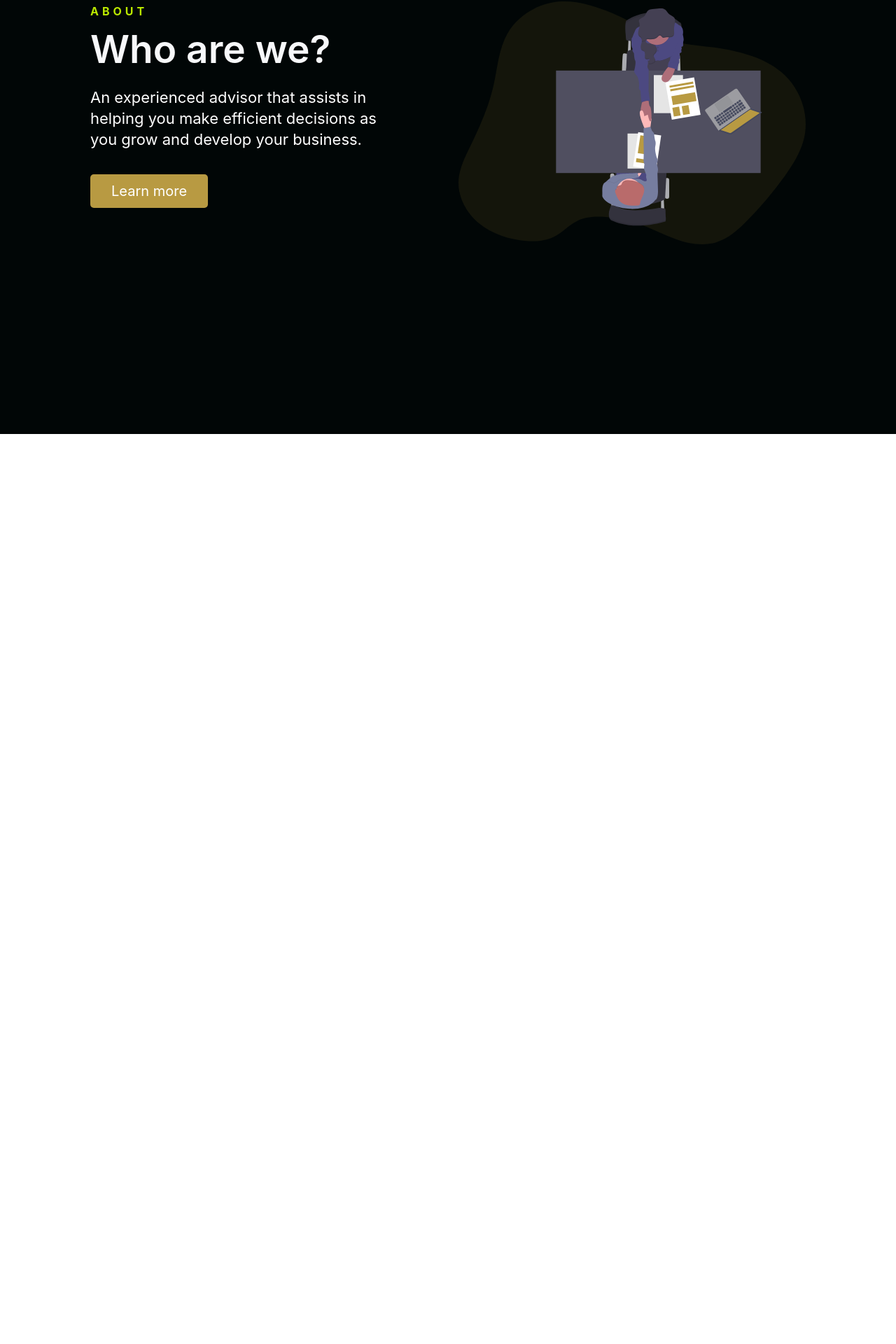
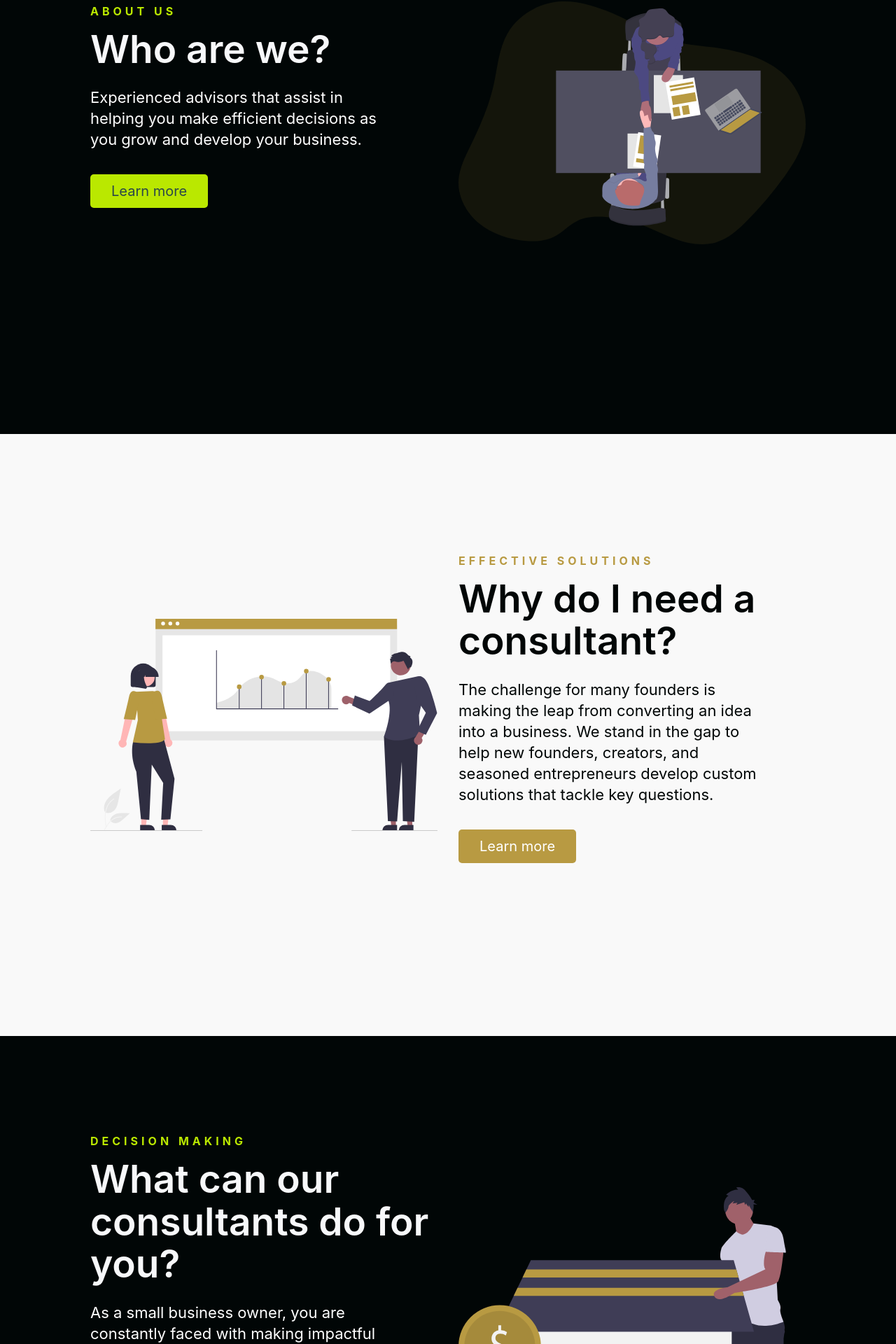
Before and after one commit to JonayahJ/orgena, a React (Create React App) app: page / in a window 1280 px wide. Shown: the part 1120-3040 px from the top of the page at 70% size. Before the commit the page ends 1740 px from the top, so only its background shows below. Built offline with nearby package versions, Linux system fonts and the light colour scheme.

Commit message:
set the other info sections

```diff
--- a/src/components/InfoSection/Data.js
+++ b/src/components/InfoSection/Data.js
@@ -1,12 +1,13 @@
-
+// Content for info sections
 export const homeObjOne = {
     id: "about",
     lightBG: false,
+    topText: true,
     lightText: true,
     lightTextDesc: true,
-    topLine: "About",
+    topLine: "About Us",
     headline: "Who are we?",
-    description: "An experienced advisor that assists in helping you make efficient decisions as you grow and develop your business.",
+    description: "Experienced advisors that assist in helping you make efficient decisions as you grow and develop your business.",
     buttonLabel: "Learn more",
     imgStart: false,
     img: ("../../images/svg-1.svg"),
@@ -15,3 +16,39 @@ export const homeObjOne = {
     primary: true,
     darkText: false,
 }
+
+export const homeObjTwo = {
+    id: "about",
+    lightBG: true,
+    topText: false,
+    lightText: false,
+    lightTextDesc: false,
+    topLine: "Effective Solutions",
+    headline: "Why do I need a consultant?",
+    description: "The challenge for many founders is making the leap from converting an idea into a business. We stand in the gap to help new founders, creators, and seasoned entrepreneurs develop custom solutions that tackle key questions.",
+    buttonLabel: "Learn more",
+    imgStart: true,
+    img: ("../../images/svg-2.svg"),
+    alt: "Growth Analytics",
+    dark: false,
+    primary: false,
+    darkText: true,
+}
+
+export const homeObjThree = {
+    id: "about",
+    lightBG: false,
+    topText: true,
+    lightText: true,
+    lightTextDesc: true,
+    topLine: "Decision Making",
+    headline: "What can our consultants do for you?",
+    description: "As a small business owner, you are constantly faced with making impactful decisions for your business.  Our consultants leverage their experience to help you make effective decisions that bring you closer to your goals.",
+    buttonLabel: "Learn more",
+    imgStart: false,
+    img: ("../../images/svg-3.svg"),
+    alt: "Small Business",
+    dark: true,
+    primary: true,
+    darkText: false,
+}
--- a/src/components/InfoSection/InfoElements.js
+++ b/src/components/InfoSection/InfoElements.js
@@ -54,7 +54,7 @@ export const TextWrapper = styled.div`
 `
 
 export const TopLine = styled.p`
-    color: var(--bitter-lemon);
+    color: ${({topText}) => (topText ? "var(--bitter-lemon)" : "var(--satin-sheen-gold)")};
     font-size: 16px;
     line-height: 16px;
     font-weight: 700;
--- a/src/components/InfoSection/index.js
+++ b/src/components/InfoSection/index.js
@@ -15,7 +15,7 @@ import {
     ImgWrap
 } from './InfoElements'
 
-const InfoSection = ({ lightBG, id, imgStart, topLine, lightText, headline, darkText, description, buttonLabel, img, alt }) => {
+const InfoSection = ({ lightBG, id, imgStart, topLine, lightText, headline, darkText, description, buttonLabel, img, alt, primary, dark, dark2, topText }) => {
     return (
         <>
             <InfoContainer lightBG={lightBG} id={id}>
@@ -23,11 +23,16 @@ const InfoSection = ({ lightBG, id, imgStart, topLine, lightText, headline, dark
                     <InfoRow imgStart={imgStart}>
                         <Column1>
                             <TextWrapper>
-                                <TopLine>{topLine}</TopLine>
+                                <TopLine topText={topText} >{topLine}</TopLine>
                                 <Heading lightText={lightText}>{headline}</Heading>
                                 <Subtitle darkText={darkText}>{description}</Subtitle>
                                 <BtnWrap>
-                                    <Button to="/about">{buttonLabel}</Button>
+                                    <Button
+                                        to="/about"
+                                        primary={ primary ? 1 : 0 }
+                                        dark={ dark ? 1 : 0 }
+                                        dark2={ dark2 ? 1 : 0 }
+                                    >{buttonLabel}</Button>
                                 </BtnWrap>
                             </TextWrapper>
                         </Column1>
--- a/src/pages/index.js
+++ b/src/pages/index.js
@@ -3,7 +3,7 @@ import Sidebar from '../components/Sidebar'
 import Navbar from '../components/Navbar'
 import HeroSection from '../components/HeroSection'
 import InfoSection from '../components/InfoSection'
-import { homeObjOne } from '../components/InfoSection/Data'
+import { homeObjOne, homeObjThree, homeObjTwo } from '../components/InfoSection/Data'
 
 const Home = () => {
     const [isOpen, setIsOpen] = useState(false)
@@ -18,6 +18,8 @@ const Home = () => {
          <Navbar toggle={toggle} />
          <HeroSection />
          <InfoSection { ...homeObjOne } />
+         <InfoSection { ...homeObjTwo } />
+         <InfoSection { ...homeObjThree } />
         </>
     )
 }
```
